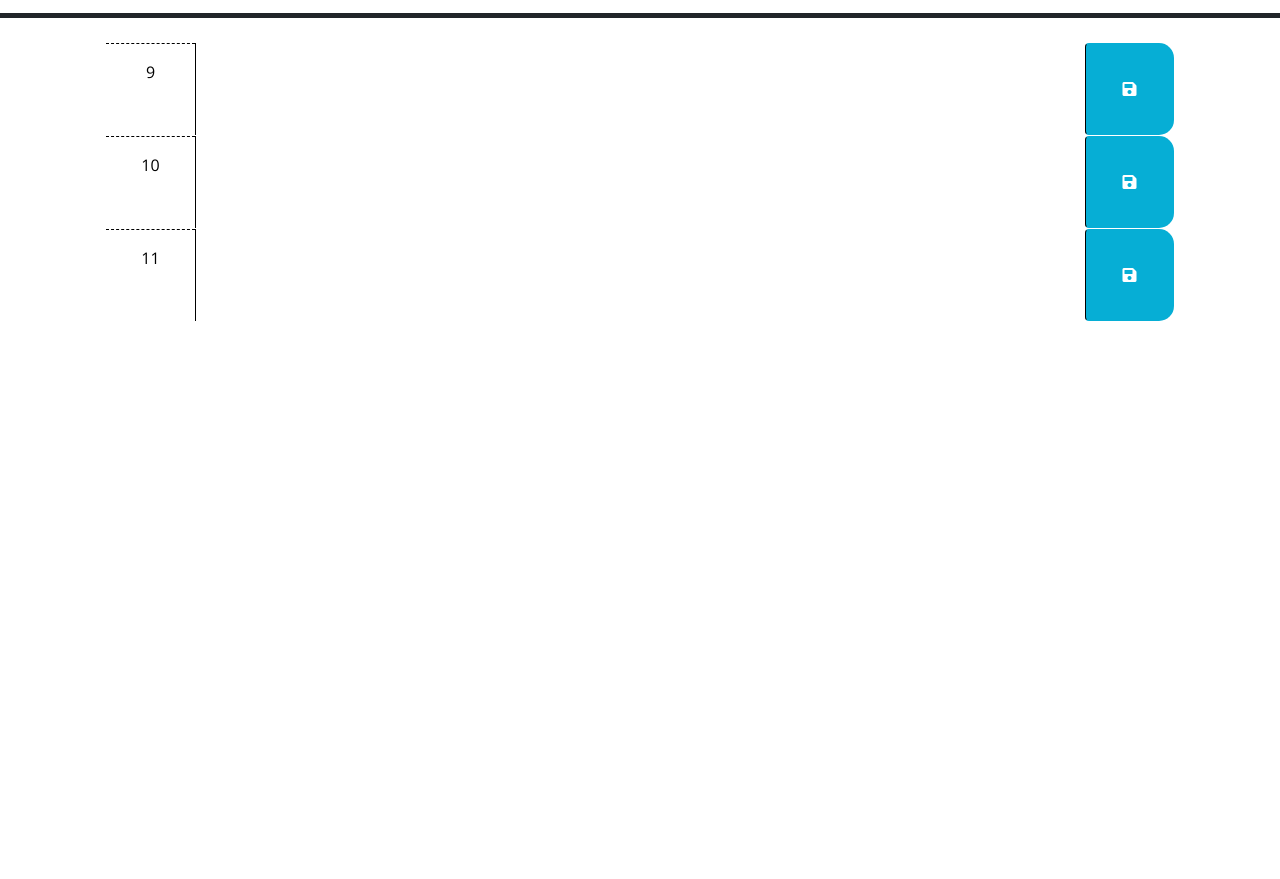
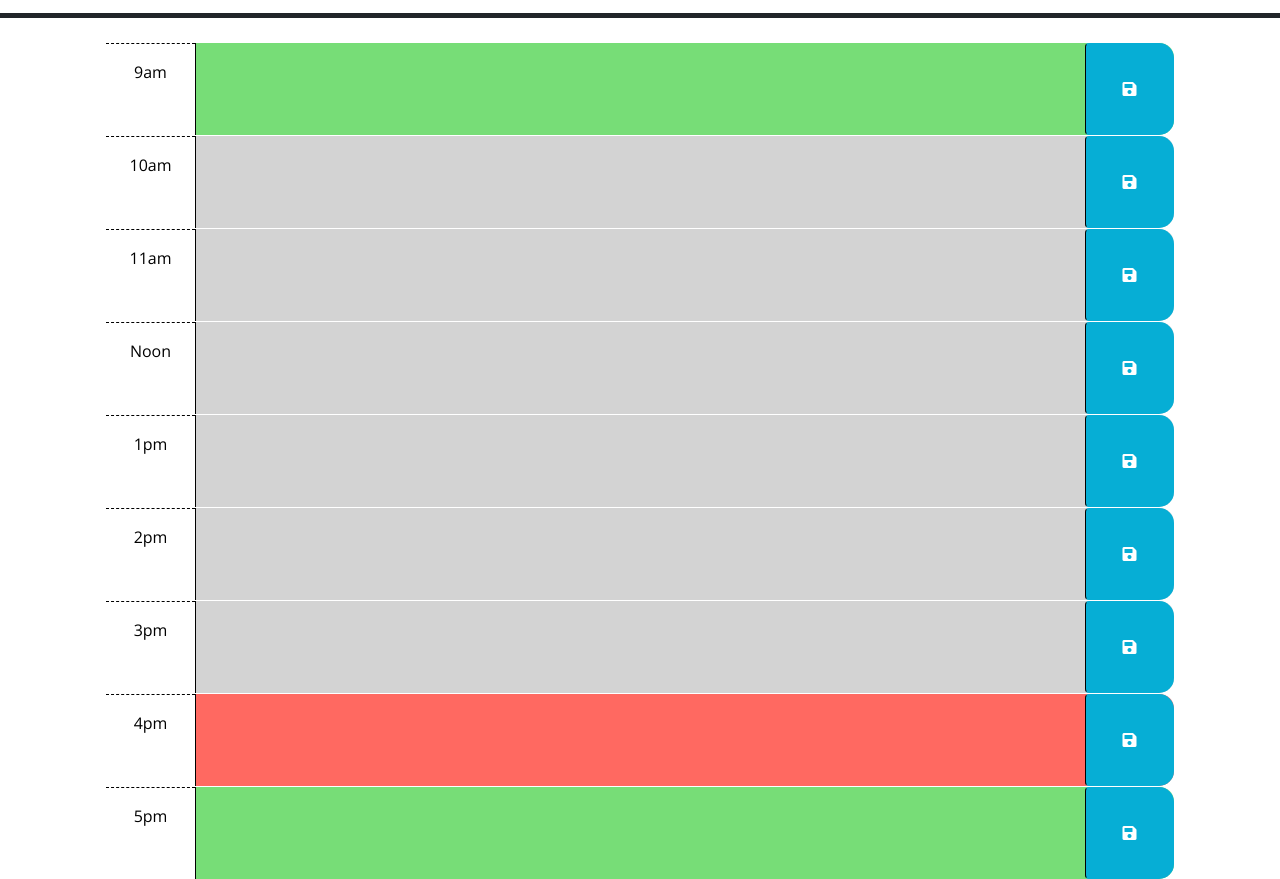
Before and after one commit to OhlhJames/Daily-Calendar, a plain HTML site: page index.html in a window 1280 px wide. Shown: the part 260-1139 px from the top of the page. Before the commit the page ends 800 px from the top, so only its background shows below. Drawn offline with nearby package versions, Linux system fonts and the light colour scheme.

Commit message:
added more timeslots to the page, added colors to let users know if it is past or present, c urrently experirencing a bug with making past gray

```diff
--- a/assets/css/style.css
+++ b/assets/css/style.css
@@ -30,17 +30,17 @@ body {
     border-top: 1px dashed #000000;
   }
 
-  time.past {
+    .past {
     background-color: #d3d3d3;
     color: white;
   }
 
-  time.present {
+    .present {
     background-color: #ff6961;
     color: white;
   }
 
-  time.future {
+    .future {
     background-color: #77dd77;
     color: white;
   }
--- a/assets/js/script.js
+++ b/assets/js/script.js
@@ -1,27 +1,24 @@
 // Wrap all code that interacts with the DOM in a call to jQuery to ensure that
 // the code isn't run until the browser has finished rendering all the elements
 // in the html.
-
 $(function () {
     //sets variable for current day and sets that day to be the header of the page
-
     var today = dayjs();
+    var currentHour = today.format('H');
     $('#currentDay').text(today.format('MMM D, YYYY'));
     $('.btn').on('click',function() {
         var scheduledEvent = $(this).siblings('.description').val()
         var eventTime = $(this).parent().attr('id')
         localStorage.setItem(eventTime, scheduledEvent)
     })
-    var currentHour = today.format('h');
     for(i=0;i<=23;i++){
-        var listedHour = $('.root').children(i)
-        var listedTime = $('.root').children(i).attr('id')
-        if( listedTime < currentHour ){
-            listedHour.attr('time', 'past')
-        }else if( listedTime = currentHour ){
-            listedHour.attr('time', 'present')
-        }else{
-            listedHour.attr('time', 'future')
+        var listedTime = $('.root').children().eq(i).attr('id');
+        if(currentHour > listedTime){
+            $('.root').children().eq(i).attr('class', 'row time-block past')
+        }else if(listedTime === currentHour){
+            $('.root').children().eq(i).attr('class', 'row time-block present')
+        }else if(currentHour < listedTime){
+            $('.root').children().eq(i).attr('class', 'row time-block future')
         }
     }
     // TODO: Add code to apply the past, present, or future class to each time
--- a/index.html
+++ b/index.html
@@ -29,43 +29,70 @@
       <p id="currentDay" class="lead"></p>
     </header>
     <div class="container-lg px-5 root">
-      <!-- Use class for "past", "present", and "future" to apply styles to the
-        time-block divs accordingly. The javascript will need to do this by
-        adding/removing these classes on each div by comparing the hour in the
-        id to the current hour. The html provided below is meant to be an example
-        demonstrating how the css provided can be leveraged to create the
-        desired layout and colors. The html below should be removed or updated
-        in the finished product. Remember to delete this comment once the
-        code is implemented.
-        -->
-
-      <!-- Example of a past time block. The "past" class adds a gray background color. -->
-      <div id="9" class="row time-block" time ="past">
-        <div class="col-2 col-md-1 hour text-center py-3">9</div>
+      <div id="9" class="row time-block">
+        <div class="col-2 col-md-1 hour text-center py-3">9am</div>
         <textarea class="col-8 col-md-10 description" rows="3"> </textarea>
         <button class="btn saveBtn col-2 col-md-1" aria-label="save">
           <i class="fas fa-save" aria-hidden="true"></i>
         </button>
       </div>
-
-      <!-- Example of a a present time block. The "present" class adds a red background color. -->
-      <div id="10" class="row time-block" time="present">
-        <div class="col-2 col-md-1 hour text-center py-3">10</div>
+      <div id="10" class="row time-block">
+        <div class="col-2 col-md-1 hour text-center py-3">10am</div>
         <textarea class="col-8 col-md-10 description" rows="3"> </textarea>
         <button class="btn saveBtn col-2 col-md-1" aria-label="save">
           <i class="fas fa-save" aria-hidden="true"></i>
         </button>
       </div>
-
-      <!-- Example of a future time block. The "future" class adds a green background color. -->
-      <div id="11" class="row time-block" time="future">
-        <div class="col-2 col-md-1 hour text-center py-3">11</div>
+      <div id="11" class="row time-block">
+        <div class="col-2 col-md-1 hour text-center py-3">11am</div>
         <textarea class="col-8 col-md-10 description" rows="3"> </textarea>
         <button class="btn saveBtn col-2 col-md-1" aria-label="save">
           <i class="fas fa-save" aria-hidden="true"></i>
         </button>
       </div>
-
+      <div id="12" class="row time-block">
+        <div class="col-2 col-md-1 hour text-center py-3">Noon</div>
+        <textarea class="col-8 col-md-10 description" rows="3"> </textarea>
+        <button class="btn saveBtn col-2 col-md-1" aria-label="save">
+          <i class="fas fa-save" aria-hidden="true"></i>
+        </button>
+      </div>
+      <div id="13" class="row time-block">
+        <div class="col-2 col-md-1 hour text-center py-3">1pm</div>
+        <textarea class="col-8 col-md-10 description" rows="3"> </textarea>
+        <button class="btn saveBtn col-2 col-md-1" aria-label="save">
+          <i class="fas fa-save" aria-hidden="true"></i>
+        </button>
+      </div>
+      <div id="14" class="row time-block">
+        <div class="col-2 col-md-1 hour text-center py-3">2pm</div>
+        <textarea class="col-8 col-md-10 description" rows="3"> </textarea>
+        <button class="btn saveBtn col-2 col-md-1" aria-label="save">
+          <i class="fas fa-save" aria-hidden="true"></i>
+        </button>
+      </div>
+      <div id="15" class="row time-block">
+        <div class="col-2 col-md-1 hour text-center py-3">3pm</div>
+        <textarea class="col-8 col-md-10 description" rows="3"> </textarea>
+        <button class="btn saveBtn col-2 col-md-1" aria-label="save">
+          <i class="fas fa-save" aria-hidden="true"></i>
+        </button>
+      </div>
+      <div id="16" class="row time-block">
+        <div class="col-2 col-md-1 hour text-center py-3">4pm</div>
+        <textarea class="col-8 col-md-10 description" rows="3"> </textarea>
+        <button class="btn saveBtn col-2 col-md-1" aria-label="save">
+          <i class="fas fa-save" aria-hidden="true"></i>
+        </button>
+      </div>
+      <div id="17" class="row time-block">
+        <div class="col-2 col-md-1 hour text-center py-3">5pm</div>
+        <textarea class="col-8 col-md-10 description" rows="3"> </textarea>
+        <button class="btn saveBtn col-2 col-md-1" aria-label="save">
+          <i class="fas fa-save" aria-hidden="true"></i>
+        </button>
+      </div>
+    </div>
     <script src="https://code.jquery.com/jquery-3.4.1.min.js"></script>
     <script
       src="https://cdn.jsdelivr.net/npm/dayjs@1.11.3/dayjs.min.js"
```
